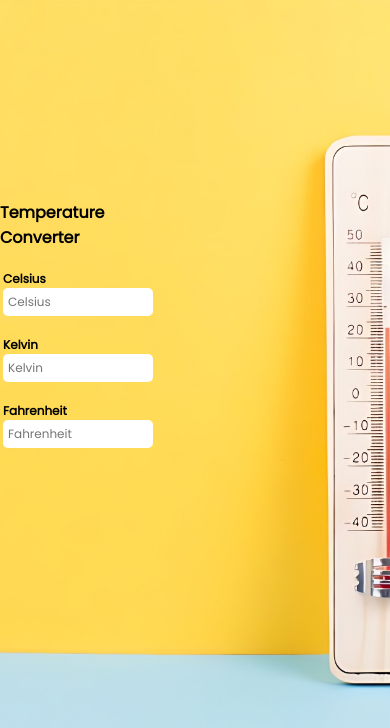
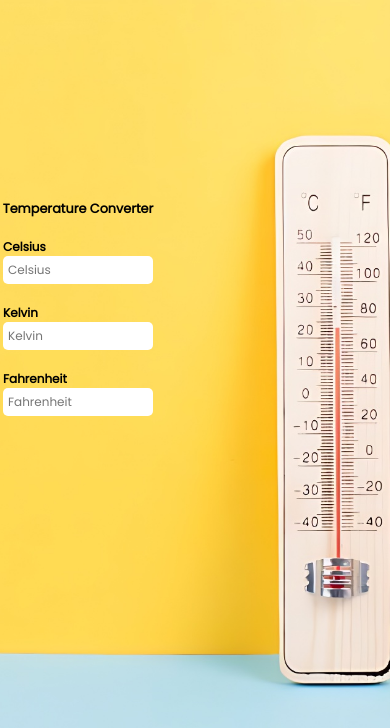
Before and after one commit to joeldasari/tempconverter, a plain HTML site: page index.html in a window 390 px wide. Drawn offline with Linux system fonts and the light colour scheme.

```diff
--- a/styles.css
+++ b/styles.css
@@ -43,7 +43,7 @@
 
 @media only screen and (max-width: 600px) {
   .heading {
-    font-size: 0.5rem;
+    font-size: 0.4rem;
   }
   input {
     padding: 5px;
@@ -55,7 +55,7 @@
     padding-top: 200px;
   }
   body {
-    background-position: -450px;
+    background-position: -500px;
   }
   p {
     font-size: 12px;
```
